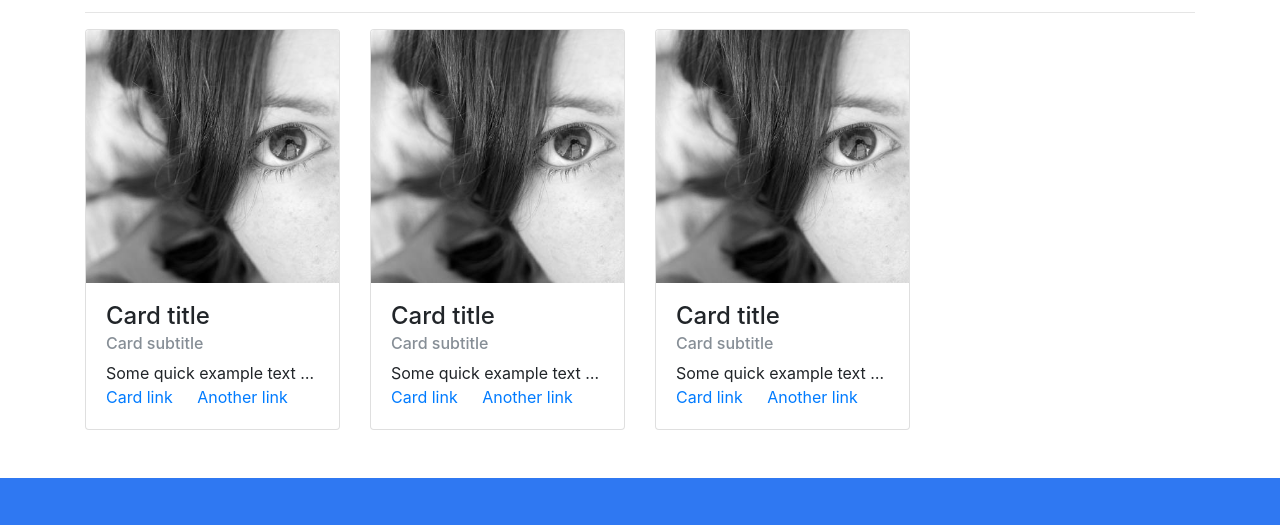
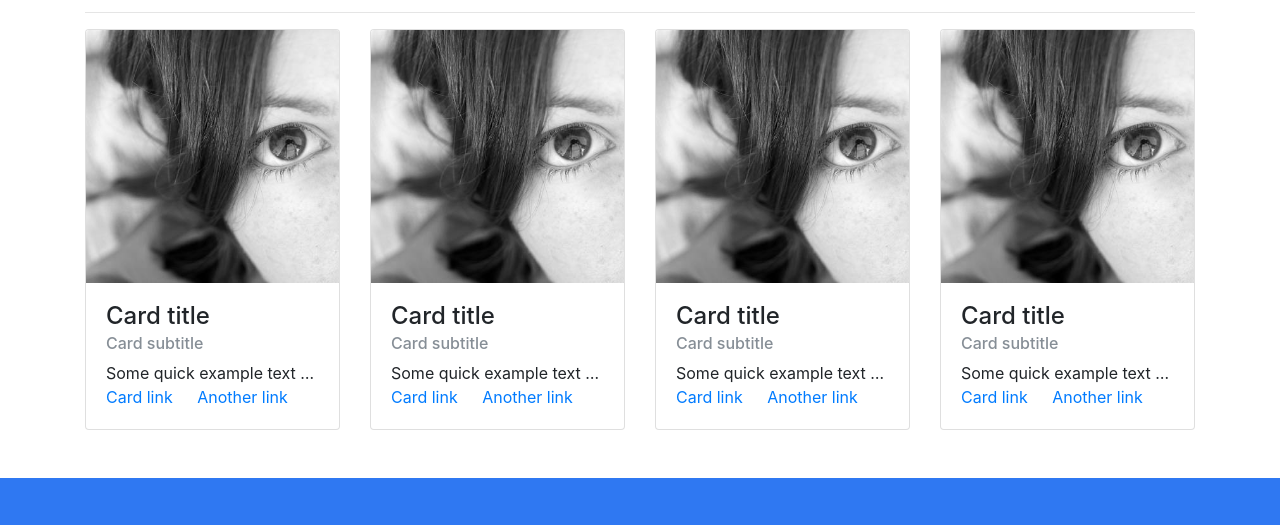
Before and after one commit to cb-media/krenova-revisi-temanggung, a website: page berita.html in a window 1280 px wide. Shown: the part 656-1181 px from the top of the page. Drawn offline with nearby package versions, Linux system fonts and the light colour scheme.

Commit message:
add post

```diff
--- a/berita.html
+++ b/berita.html
@@ -161,6 +161,18 @@
                         </div>
                     </div>
                 </div>
+                <div class="col-12 col-sm-3 col-xl-3 col-md-6">
+                    <div class="card w-100">
+                        <img class="card-img-top" src="assets/img/posts.jpg" alt="Card image cap">
+                        <div class="card-body">
+                            <h4 class="card-title">Card title</h4>
+                            <h6 class="card-subtitle mb-2 text-muted">Card subtitle</h6>
+                            <p class="card-text text-truncate">Some quick example text to build on the card title and make up the bulk of the card's content.</p>
+                            <a href="#" class="card-link">Card link</a>
+                            <a href="#" class="card-link">Another link</a>
+                        </div>
+                    </div>
+                </div>
             </div>
         </div>
     </section>
```
